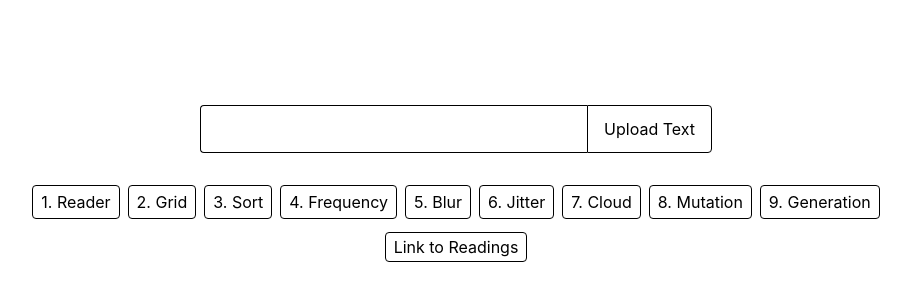
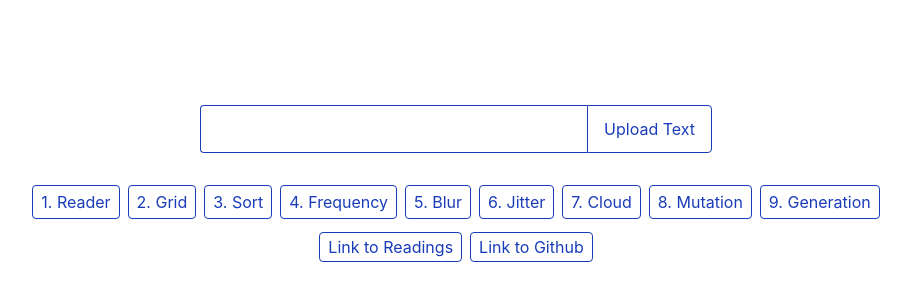
Before and after one commit to tdingsun/text-tools, a SvelteKit app: page / in a window 1280 px wide. Shown: the part 234-534 px from the top of the page, without its empty margins (184-1095 px from the left). Built offline with nearby package versions, Linux system fonts and the light colour scheme.

Commit message:
add link to github

```diff
--- a/src/lib/components/TextUploadForm.svelte
+++ b/src/lib/components/TextUploadForm.svelte
@@ -18,7 +18,7 @@
 		id="text"></textarea>
 		<button
 			type="submit"
-			class="px-4 rounded-r h-full border whitespace-nowrap cursor-pointer hover:bg-black hover:text-white"
+			class="px-4 rounded-r h-full border whitespace-nowrap cursor-pointer hover:bg-blue-900 hover:text-white"
 		>
 			Upload Text
 		</button>
--- a/src/routes/+layout.svelte
+++ b/src/routes/+layout.svelte
@@ -20,7 +20,7 @@
 </svelte:head>
 
 {#if page.url.pathname !== '/'}
-	<div class="flex w-full gap-4 p-4 border-b">
+	<div class="flex w-full gap-4 p-4 border-b text-blue-800">
 		<a href="/" class="whitespace-nowrap pt-1">Text Tools</a>
 
 		<div>
@@ -43,7 +43,7 @@
 {/if}
 
 {#if siteState.text || page.url.pathname === '/'}
-	<div class="p-4">
+	<div class="p-4 text-blue-800">
 		{@render children()}
 	</div>
 {/if}
--- a/src/routes/+page.svelte
+++ b/src/routes/+page.svelte
@@ -20,10 +20,17 @@
 		<NavLink href="/mutation">8. Mutation</NavLink>
 		<NavLink href="/generation">9. Generation</NavLink>
 	</div>
-	<div>
-		<NavLink target="_blank"
-			href="https://docs.google.com/document/d/1190uTpfC6SvNqJJb7VSX8dNK-f8oCBHf-9g6YXc89JY/edit?usp=sharing"
-			>Link to Readings</NavLink
-		>
+	<div class="flex gap-2">
+		<div>
+			<NavLink
+				target="_blank"
+				href="https://docs.google.com/document/d/1190uTpfC6SvNqJJb7VSX8dNK-f8oCBHf-9g6YXc89JY/edit?usp=sharing"
+				>Link to Readings</NavLink
+			>
+		</div>
+		<div>
+			<NavLink target="_blank" href="https://github.com/tdingsun/text-tools">Link to Github</NavLink
+			>
+		</div>
 	</div>
 </div>
--- a/src/routes/generation/+page.svelte
+++ b/src/routes/generation/+page.svelte
@@ -6,23 +6,26 @@
 	let rm = RiTa.markov(2);
 	let generatedSentences: string[][] = $state([]);
 	let temp = $state(2);
+	let numTokens = $state(2);
 	let numSentences = $state(1);
 	$effect(() => {
-		rm = RiTa.markov(2);
+		rm = RiTa.markov(numTokens);
 		rm.addText(siteState.text);
 	});
 
 	onMount(() => {
-		let rm = RiTa.markov(2);
+		let rm = RiTa.markov(numTokens);
 		rm.addText(siteState.text);
 	});
 
 	const generate = () => {
 		let sentences;
 		if (numSentences === 1) {
-			sentences = [rm.generate({
-				temperature: temp
-			})];
+			sentences = [
+				rm.generate({
+					temperature: temp
+				})
+			];
 		} else {
 			sentences = rm.generate(numSentences, {
 				temperature: temp
--- a/src/routes/reader/+page.svelte
+++ b/src/routes/reader/+page.svelte
@@ -68,7 +68,7 @@
 				<div
 					class="border p-4 shrink-0 rounded-full {countIdx >= idx &&
 					wordsArray[currIdx].numSyllables > 1
-						? 'bg-black'
+						? 'bg-blue-900'
 						: ''}"
 				></div>
 			{/each}
```
